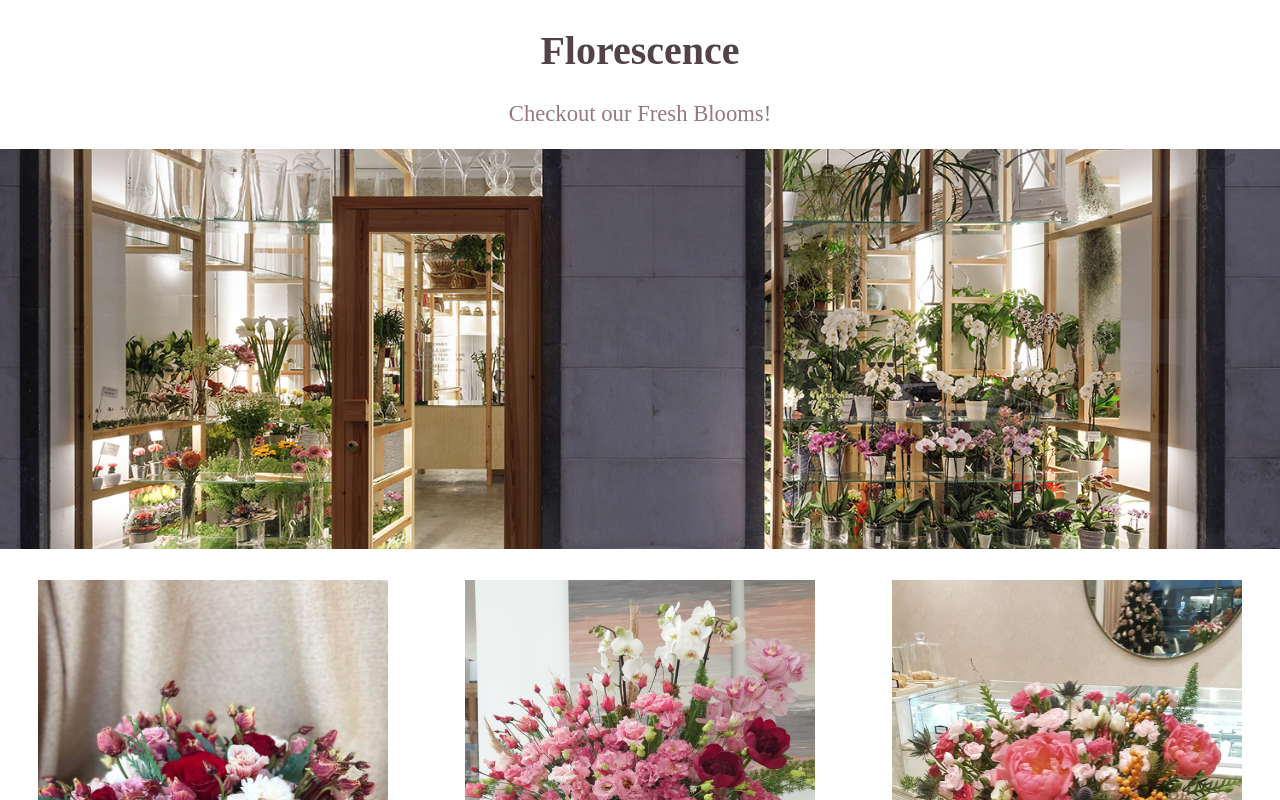
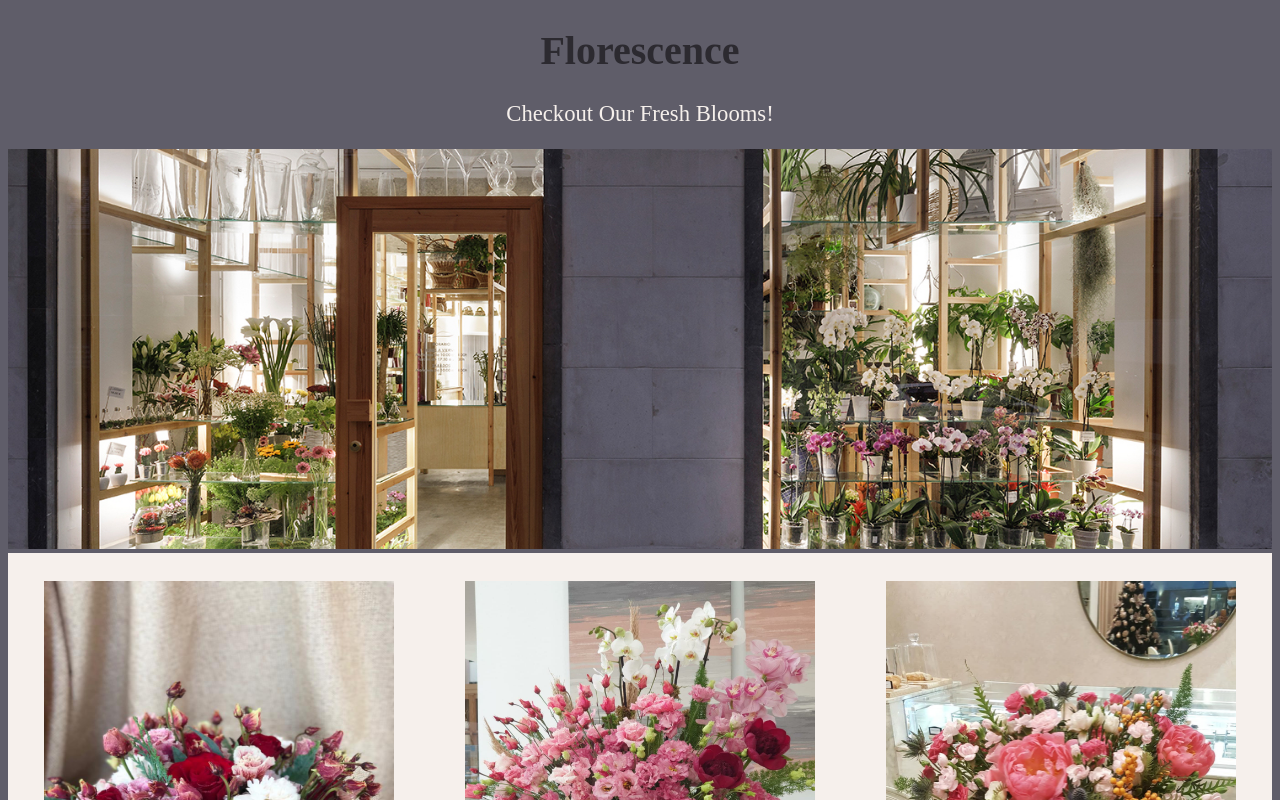
Before and after one commit to alomaryam/Flowershop, a React (Create React App) app: page / in a window 1280 px wide. Shown: the top 800 px of the page. Built offline with nearby package versions, Linux system fonts and the light colour scheme.

Commit message:
shop task done

```diff
--- a/src/components/Home.js
+++ b/src/components/Home.js
@@ -2,15 +2,12 @@ import flowershop from "./images/flowershop.jpg";
 import styled from "styled-components";
 
 const Title = styled.h1`
-  font-family: Kunstler Script;
   font-size: 30pt;
-  color: #54424b;
   text-align: center;
 `;
 const Sentence = styled.p`
-  font-family: Kunstler Script;
   font-size: 17pt;
-  color: #947886;
+  color: #f6f0ec;
   text-align: center;
 `;
 const Image = styled.img`
@@ -22,7 +19,7 @@ const Home = () => {
   return (
     <div>
       <Title>Florescence</Title>
-      <Sentence>Checkout our Fresh Blooms!</Sentence>
+      <Sentence>Checkout Our Fresh Blooms!</Sentence>
       <Image alt="flowershop" src={flowershop} />
     </div>
   );
--- a/src/components/ProductList.js
+++ b/src/components/ProductList.js
@@ -5,10 +5,12 @@ import styled from "styled-components";
 const Items = styled.div`
   display: flex;
   justify-content: space-around;
-  color: #54424b;
   text-align: center;
   align-content: center;
   flex-wrap: wrap;
+  font-size: 13pt;
+  background-color: ${(props) => props.theme.backgroundColor};
+  color: ${(props) => props.theme.color};
 `;
 
 let FlowersList = () => {
--- a/src/index.css
+++ /dev/null
@@ -1,13 +0,0 @@
-body {
-  margin: 0;
-  font-family: -apple-system, BlinkMacSystemFont, 'Segoe UI', 'Roboto', 'Oxygen',
-    'Ubuntu', 'Cantarell', 'Fira Sans', 'Droid Sans', 'Helvetica Neue',
-    sans-serif;
-  -webkit-font-smoothing: antialiased;
-  -moz-osx-font-smoothing: grayscale;
-}
-
-code {
-  font-family: source-code-pro, Menlo, Monaco, Consolas, 'Courier New',
-    monospace;
-}
--- a/src/index.js
+++ b/src/index.js
@@ -1,17 +1,36 @@
-import React from 'react';
-import ReactDOM from 'react-dom';
-import './index.css';
-import App from './App';
-import reportWebVitals from './reportWebVitals';
+import React from "react";
+import ReactDOM from "react-dom";
+import App from "./App";
+import { createGlobalStyle, ThemeProvider } from "styled-components";
+
+const GlobalStyle = createGlobalStyle`
+body {
+  font-family: Kunstler Script;
+  color: #2c2a30;
+  background-color:#5f5d69;
+}
+
+code {
+  font-family: source-code-pro, Menlo, Monaco, Consolas, 'Courier New',
+    monospace;
+}
+`;
+
+const theme = {
+  backgroundColor: "#f6f0ec",
+  color: "#54424b",
+};
 
 ReactDOM.render(
   <React.StrictMode>
-    <App />
+    <GlobalStyle />
+    <ThemeProvider theme={theme}>
+      <App />
+    </ThemeProvider>
   </React.StrictMode>,
-  document.getElementById('root')
+  document.getElementById("root")
 );
 
 // If you want to start measuring performance in your app, pass a function
 // to log results (for example: reportWebVitals(console.log))
 // or send to an analytics endpoint. Learn more: https://bit.ly/CRA-vitals
-reportWebVitals();
```
